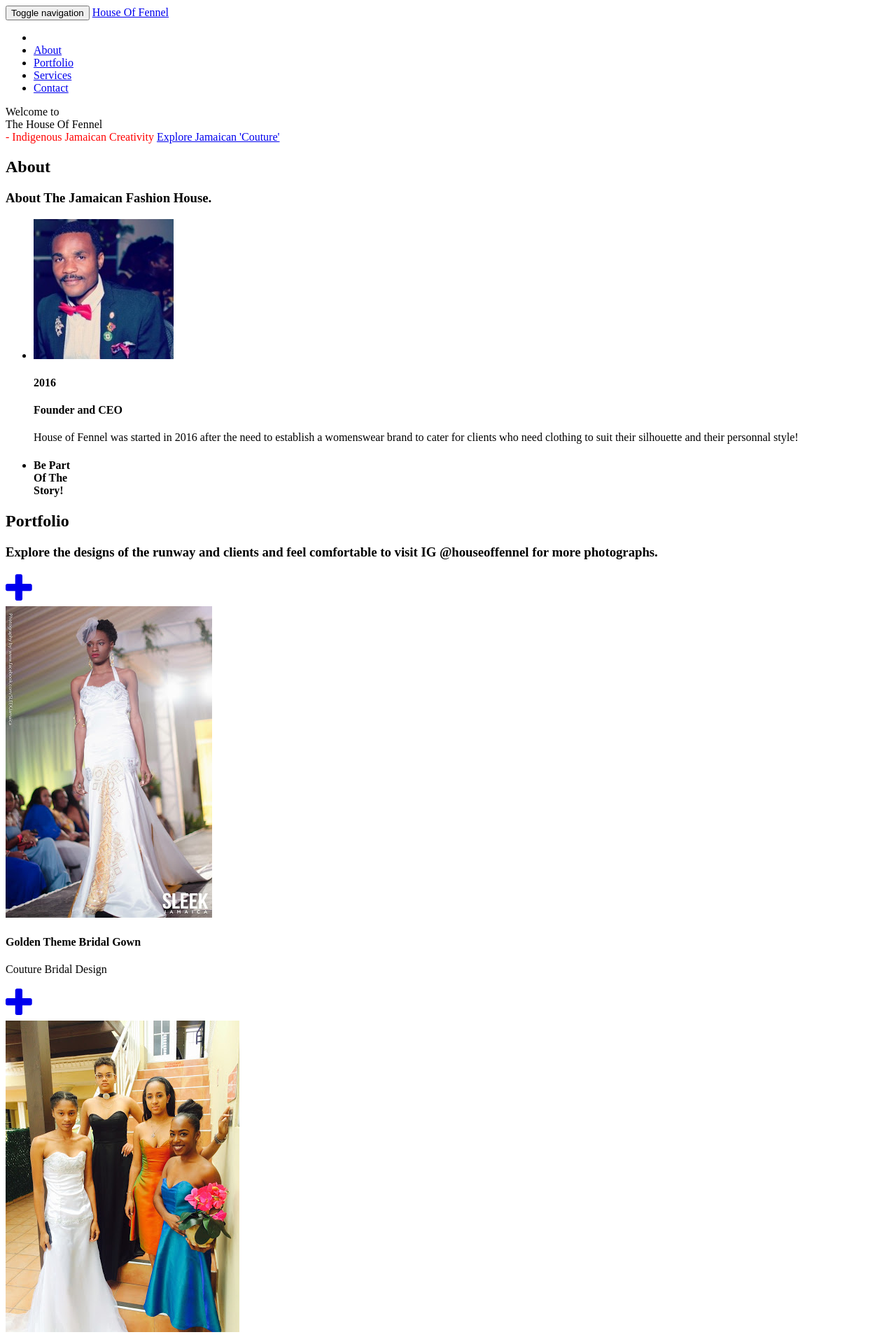
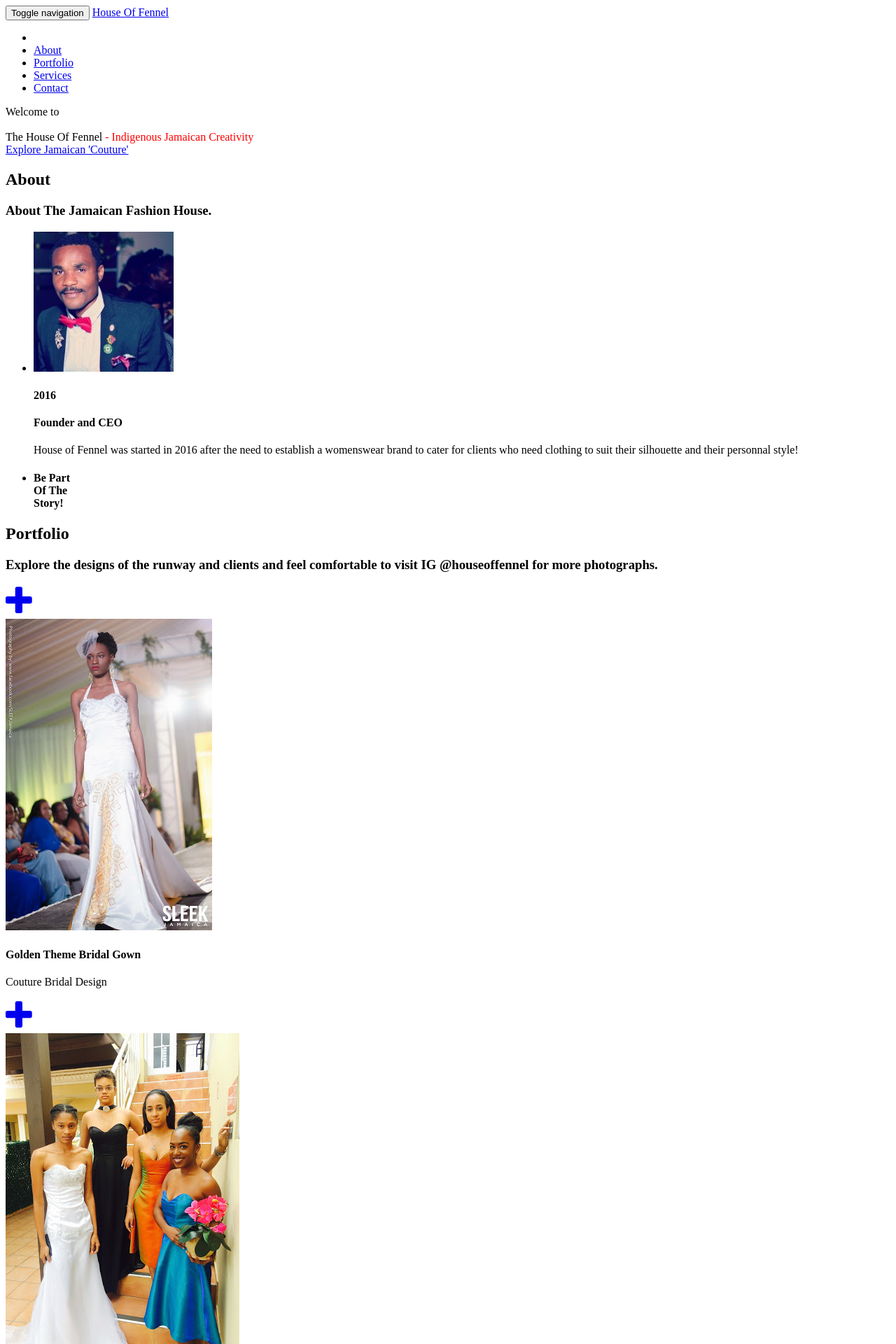
Before and after one commit to phpwebdevelope/phpwebdevelope.github.io, a Jekyll site: the page built from index.html, in a window 1280 px wide. Shown: the top 1920 px of the page at 70% size. Built offline with Jekyll 4.4.1, drawn with Linux system fonts in a browser that asks for light colours; some web fonts are replaced.

Commit message:
Update header.html

```diff
--- a/_includes/header.html
+++ b/_includes/header.html
@@ -41,9 +41,9 @@
     <header>
         <div class="container">
             <div class="intro-text">
-                <div class="intro-lead-in">Welcome to</div>
-                <div class="intro-heading">The House Of Fennel</div>
-                <font color="red"> - Indigenous Jamaican Creativity</font>
+                <div class="intro-lead-in">Welcome to</div></br>
+                <div class="intro-heading">The House Of Fennel
+                <font color="red"> - Indigenous Jamaican Creativity</font></div>
                 <a href="#portfolio" class="page-scroll btn btn-xl">Explore Jamaican 'Couture'</a>
             </div>
         </div>
```
